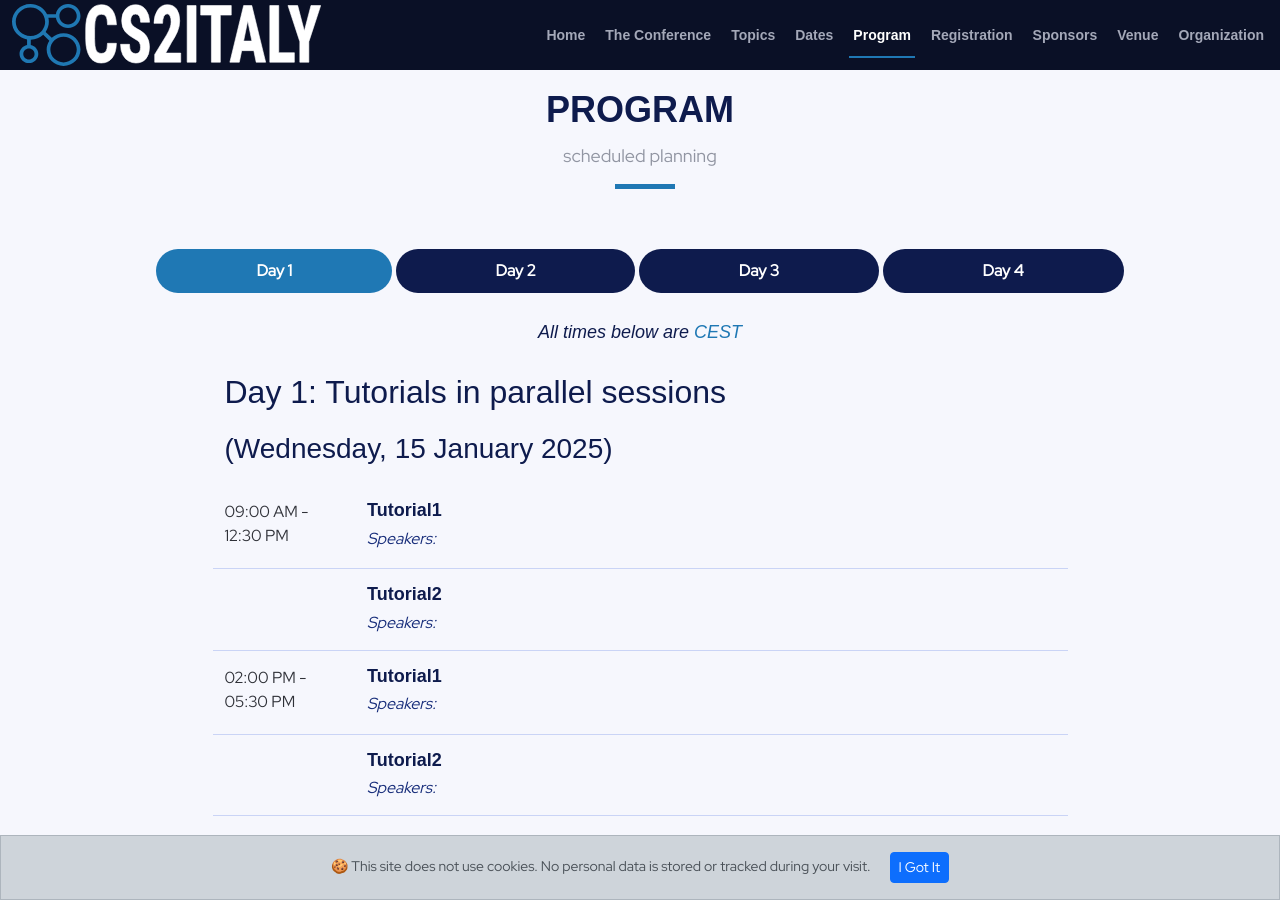
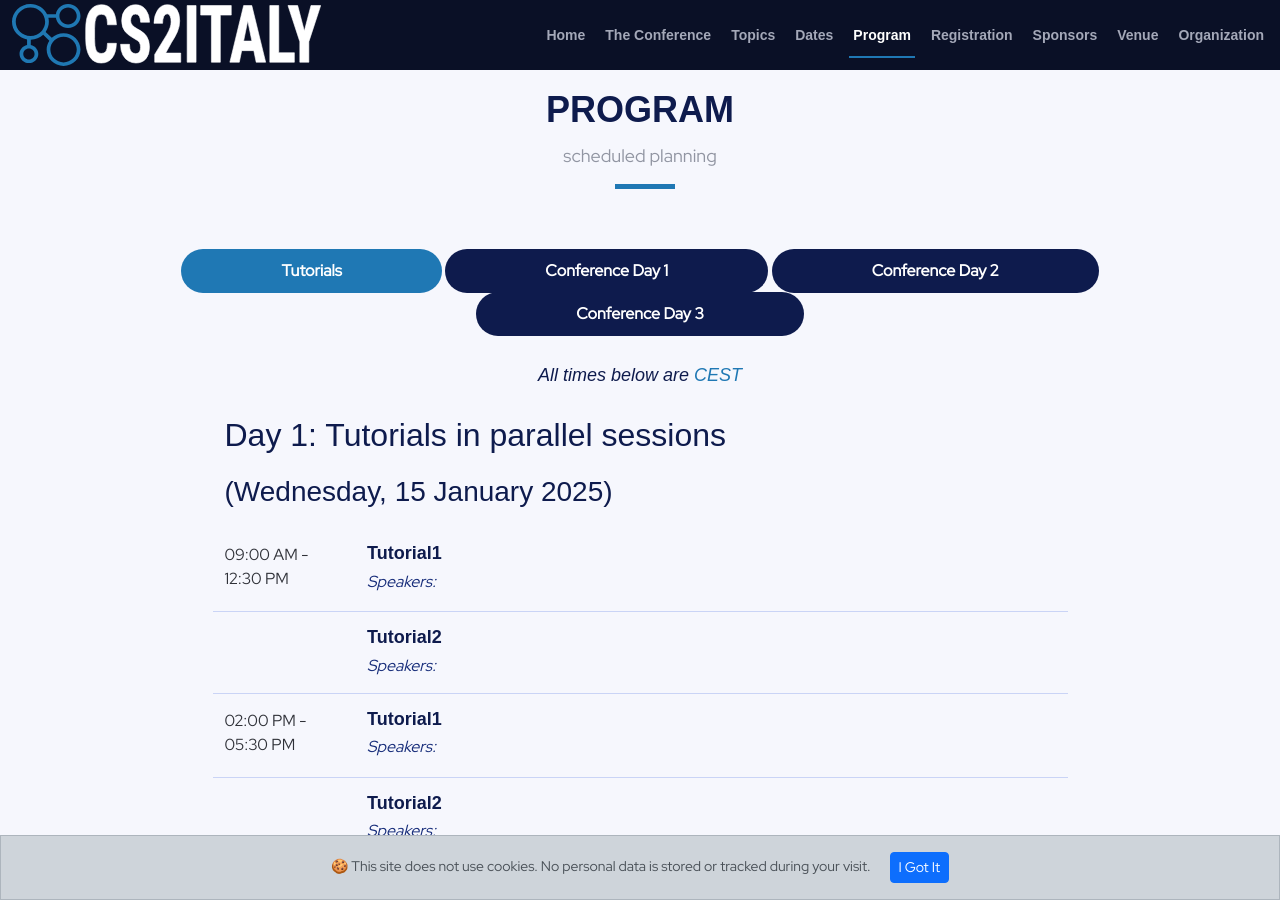
Before and after one commit to CS2Italy/conference, a Jekyll site: the page built from docs/index.md, in a window 1280 px wide and 900 px high, scrolled down 3302 px. Built offline with Jekyll 4.4.1, drawn with Linux system fonts in a browser that asks for light colours.

Commit message:
Update default.html

```diff
--- a/docs/_layouts/default.html
+++ b/docs/_layouts/default.html
@@ -188,16 +188,16 @@
 
         <ul class="nav nav-tabs" role="tablist" data-aos="fade-up" data-aos-delay="100">
           <li class="nav-item">
-            <a class="nav-link active" href="#day-1" role="tab" data-bs-toggle="tab">Day 1</a>
+            <a class="nav-link active" href="#day-1" role="tab" data-bs-toggle="tab">Tutorials</a>
           </li>
           <li class="nav-item">
-            <a class="nav-link" href="#day-2" role="tab" data-bs-toggle="tab">Day 2</a>
+            <a class="nav-link" href="#day-2" role="tab" data-bs-toggle="tab">Conference Day 1</a>
           </li>
           <li class="nav-item">
-            <a class="nav-link" href="#day-3" role="tab" data-bs-toggle="tab">Day 3</a>
+            <a class="nav-link" href="#day-3" role="tab" data-bs-toggle="tab">Conference Day 2</a>
           </li>
           <li class="nav-item">
-            <a class="nav-link" href="#day-4" role="tab" data-bs-toggle="tab">Day 4</a>
+            <a class="nav-link" href="#day-4" role="tab" data-bs-toggle="tab">Conference Day 3</a>
           </li>
         </ul>
 
```
